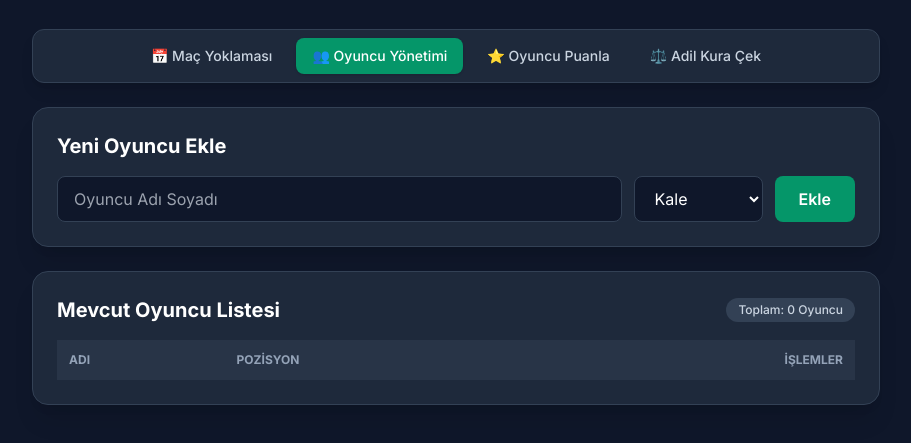
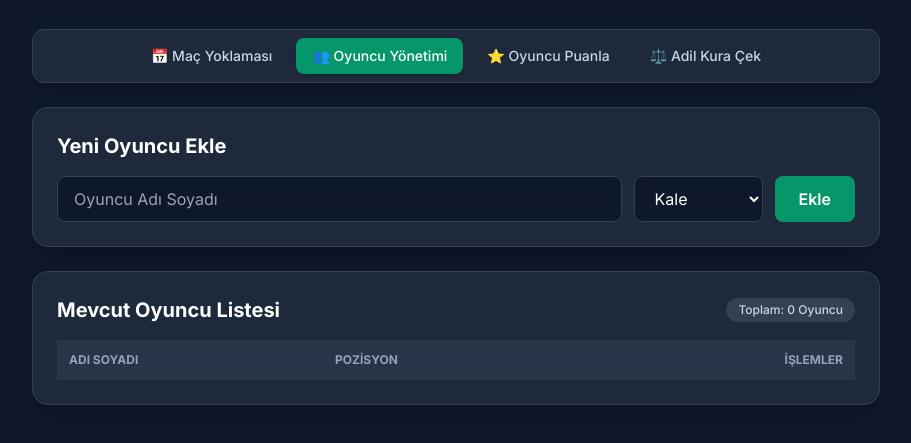
Before and after one commit to muhammetfiratt/Matchmaking, a plain HTML site: page index.html in a window 1280 px wide. Both pictures are taken after a click on the button "👥 Oyuncu Yönetimi". Shown: the part 121-564 px from the top of the page, without its empty margins (184-1095 px from the left). Drawn offline with nearby package versions, Linux system fonts and the light colour scheme; no server answers.

Commit message:
Update index.html

```diff
--- a/index.html
+++ b/index.html
@@ -31,6 +31,7 @@
 
         <!-- 1. SEKME: MAÇ YOKLAMASI -->
         <div id="tab-yoklama" class="tab-content space-y-6">
+            <!-- Maç Tarih ve Saat Ayarı -->
             <div class="bg-slate-800 rounded-2xl p-6 shadow-xl border border-slate-700">
                 <h2 class="text-xl font-bold text-white mb-2">📅 Maç Tarihi ve Saati</h2>
                 <p class="text-slate-400 text-sm mb-4">Maç günü ve saati geldiğinde anket otomatik olarak sıfırlanır.</p>
@@ -41,6 +42,7 @@
                 <div id="match-countdown" class="text-xs text-amber-400 mt-2 font-medium"></div>
             </div>
 
+            <!-- Yoklama Oy Verme Formu -->
             <div class="bg-slate-800 rounded-2xl p-6 shadow-xl border border-slate-700">
                 <h2 class="text-xl font-bold text-white mb-2">📝 Oy Kullan / Oyunuzu Değiştirin</h2>
                 <p class="text-slate-400 text-sm mb-4">Listeden adını seç, durumunu belirle ve oyunu gönder! (Daha önce oy verdiysen tekrar seçip durumunu değiştirebilirsin.)</p>
@@ -63,7 +65,9 @@
                 </form>
             </div>
 
+            <!-- Canlı Katılım Listeleri -->
             <div class="grid grid-cols-1 md:grid-cols-3 gap-4">
+                <!-- Gelenler -->
                 <div class="bg-slate-800 rounded-2xl p-5 shadow-xl border border-emerald-500/30">
                     <div class="flex justify-between items-center mb-3 pb-2 border-b border-slate-700">
                         <h3 class="text-base font-bold text-emerald-400">✅ Gelenler</h3>
@@ -71,6 +75,7 @@
                     </div>
                     <ul id="liste-gelenler" class="space-y-2"></ul>
                 </div>
+                <!-- Gelmeyenler -->
                 <div class="bg-slate-800 rounded-2xl p-5 shadow-xl border border-rose-500/30">
                     <div class="flex justify-between items-center mb-3 pb-2 border-b border-slate-700">
                         <h3 class="text-base font-bold text-rose-400">❌ Gelmeyenler</h3>
@@ -78,6 +83,7 @@
                     </div>
                     <ul id="liste-gelmeyenler" class="space-y-2"></ul>
                 </div>
+                <!-- Oy Vermeyenler -->
                 <div class="bg-slate-800 rounded-2xl p-5 shadow-xl border border-amber-500/30">
                     <div class="flex justify-between items-center mb-3 pb-2 border-b border-slate-700">
                         <h3 class="text-base font-bold text-amber-400">❓ Oy Vermeyenler</h3>
@@ -113,9 +119,9 @@
                     <table class="w-full text-left text-sm text-slate-300">
                         <thead class="bg-slate-700/50 text-slate-400 uppercase text-xs">
                             <tr>
-                                <th class="p-3">Adı</th>
-                                <th class="p-3">Pozisyon</th>
-                                <th class="p-3 text-right">İşlemler</th>
+                                <th class="p-3 w-1/3">Adı Soyadı</th>
+                                <th class="p-3 w-1/3">Pozisyon</th>
+                                <th class="p-3 w-1/3 text-right">İşlemler</th>
                             </tr>
                         </thead>
                         <tbody id="yonetim-oyuncu-tablosu" class="divide-y divide-slate-700"></tbody>
```
